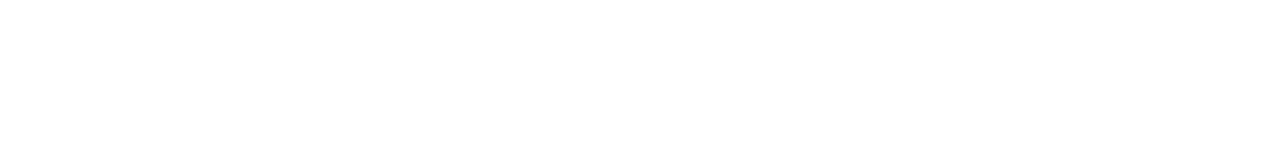
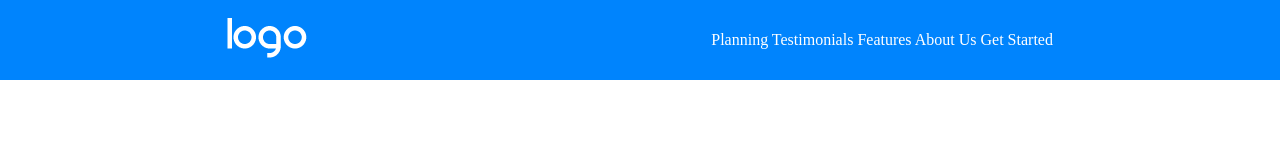
Before and after one commit to GiacomoArena/htmlcss-responsive-layout, a plain HTML site: page index.html in a window 1280 px wide. Drawn offline with Linux system fonts and the light colour scheme.

Commit message:
menu bar layout

```diff
--- a/css/style.css
+++ b/css/style.css
@@ -3,3 +3,52 @@
   padding: 0;
   box-sizing: border-box;
 }
+
+/* GENERAL RULES */
+
+.d-flex{
+  display: flex;
+}
+a{
+  color: white;
+  text-decoration: none;
+}
+
+
+
+
+/* HEADER RULES  */
+.menu-bar{
+  justify-content: space-between;
+  align-items: center;
+  padding: 0 25px;
+  width: 100%;
+  height: 80px;
+  background-color: #0084FD;
+}
+
+.menu-burger{
+  color: white;
+  font-size: 1.5rem;
+}
+.menu-bar-link{
+  display: none;
+}
+
+
+/* MEDIA QUERY PROPRETY */
+
+@media screen and (min-width:810px) {
+  .menu-burger{
+    display: none;
+  }
+
+  .menu-bar-link{
+  display: block;
+  }
+
+  .menu-bar{
+    justify-content: space-around;
+  }
+
+}
--- a/index.html
+++ b/index.html
@@ -12,5 +12,44 @@
 </head>
 <body>
 
+  <header>
+
+    <section class="menu-bar d-flex">
+
+      <div class="button-left">
+        <img src="img/logo.png" alt="logo">
+      </div>
+
+      <div class="button-right">
+        <span class="menu-burger"><i class="fa-solid fa-bars"></i></span>
+        <div class="menu-bar-link">
+          <a href="#">Planning</a>
+          <a href="#">Testimonials</a>
+          <a href="#">Features</a>
+          <a href="#">About Us</a>
+          <a href="#">Get Started</a>
+        </div>
+      </div>
+
+    </section>
+
+  </header>
+
+
+
+
+  <main>
+
+  </main>
+
+
+
+
+  <footer>
+
+
+  </footer>
+
+
 </body>
 </html>
```
